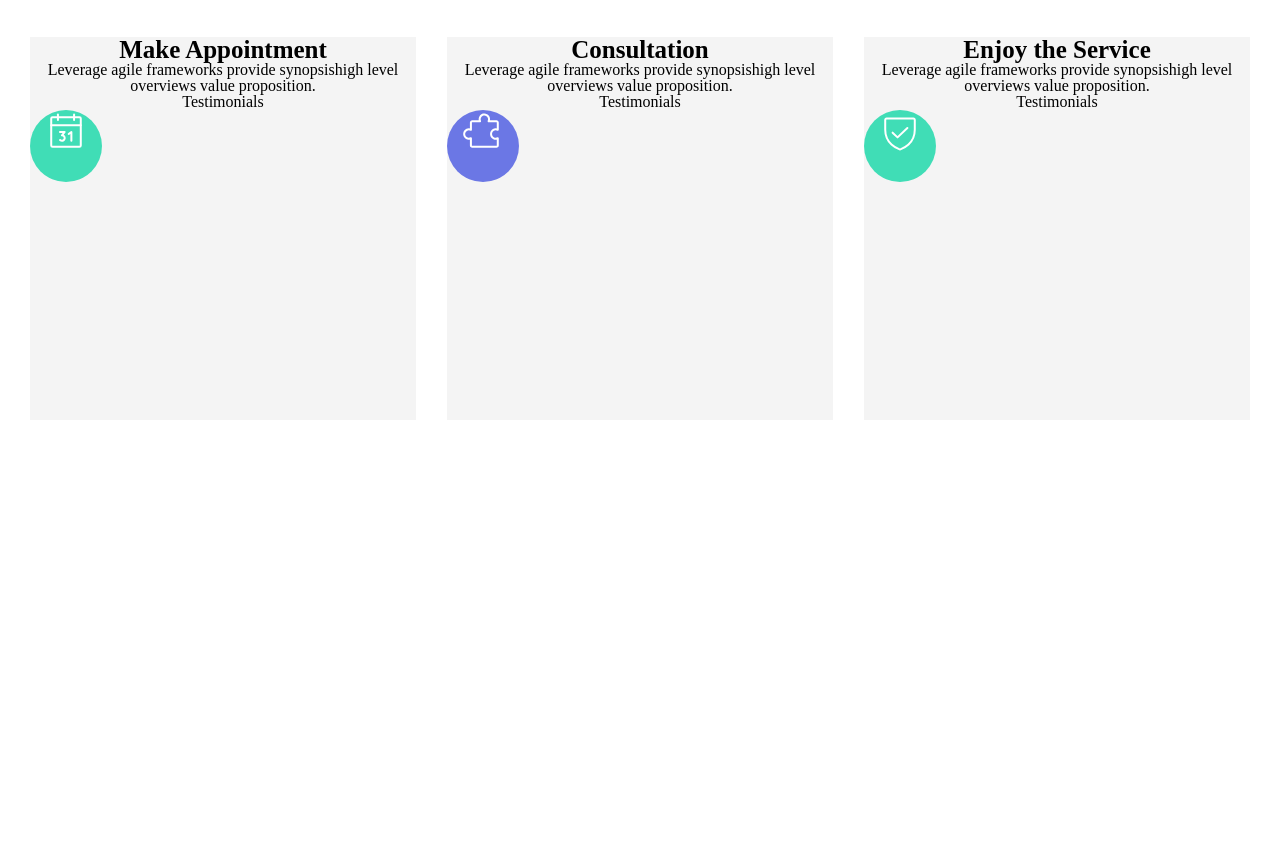
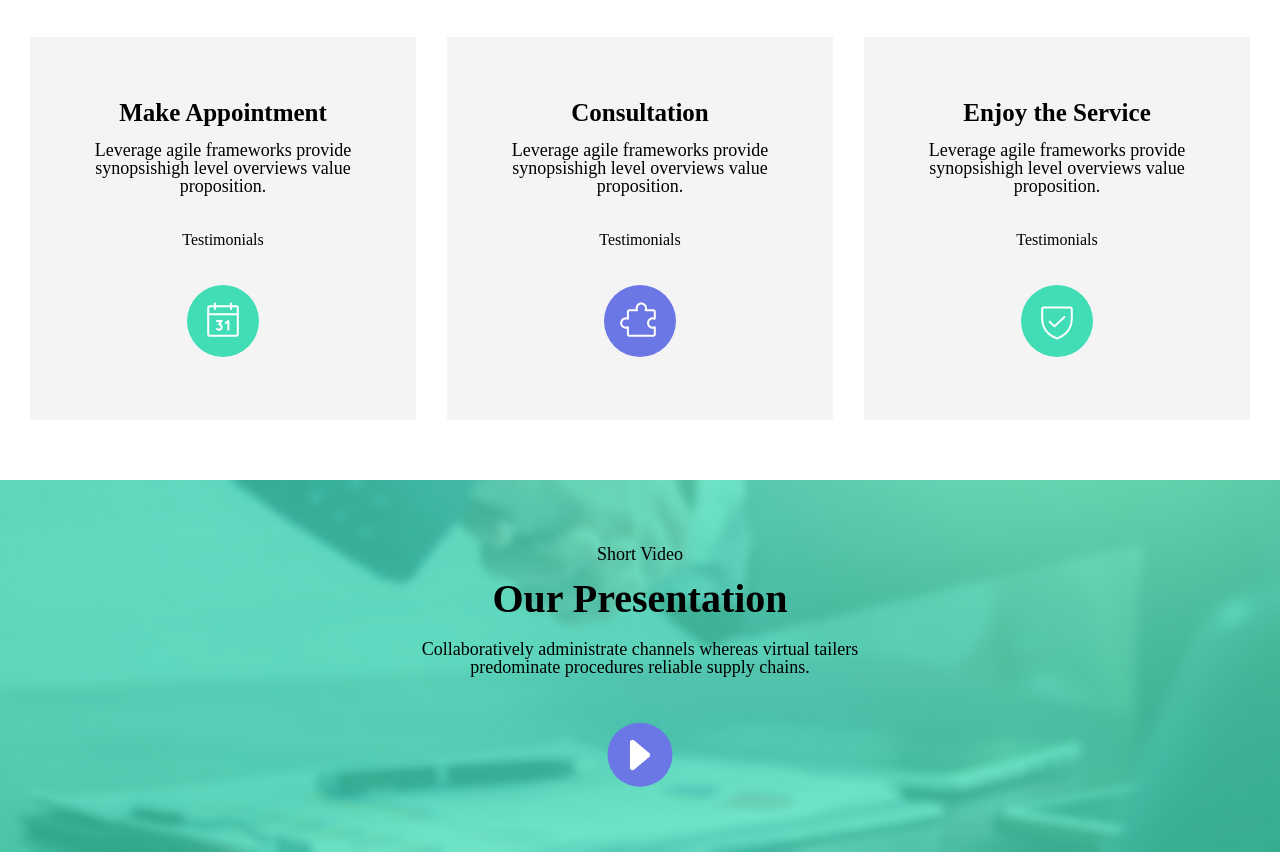
Before and after one commit to Ruska-N/Homework-7, a plain HTML site: page index.html in a window 1280 px wide. Shown: the part 332-1184 px from the top of the page. Before the commit the page ends 812 px from the top, so only its background shows below. Drawn offline with Linux system fonts and the light colour scheme.

Commit message:
last section left

```diff
--- a/css/style.css
+++ b/css/style.css
@@ -9,8 +9,6 @@
     height: 65px;
     margin: 0 auto;
     padding-top: 53px;
-    position: sticky;
-
 }
 .logo {
     margin-top: 13.5px;
@@ -55,6 +53,14 @@
 .grey-blocks {
     background-color: #F4F4F4;
     width: 386px;
+    display: flex;
+    justify-content: center;
+    align-items: center;
+    flex-direction: column;
+}
+.block-div {
+    width: 300px;
+    height: 185px;
 }
 .work-process {
     font-size: 18px;
@@ -69,15 +75,71 @@
     font-size: 25px;
     font-weight: bold;
 }
+.text-in-blocks {
+    font-size: 18px;
+    margin-top: 16px;
+    margin-bottom: 37px;
+}
 .icon-div {
     width: 72px;
     height: 72px;
     background-color: #40DDB6;
     border-radius: 50%;
+    display: flex;
+    justify-content: center;
+    align-items: center;
 }
 .icon-div2 {
     width: 72px;
     height: 72px;
     background-color: #6B77E5;
     border-radius: 50%;
+    display: flex;
+    justify-content: center;
+    align-items: center;
 }
+
+/* section 2 styles */
+.full-image {
+    width: 100%;
+    display: block;
+}
+.image-div {
+    width: 100%;
+    position: relative;
+}
+
+.text-div {
+    position: absolute;
+    text-align: center;
+    top: 50%;
+    left: 50%;
+    transform: translate(-50%, -50%);
+    width: 511px;
+    display: flex;
+    justify-content: center;
+    align-items: center;
+    flex-direction: column;
+}
+.play-div {
+    width: 64.5px;
+    height: 64.5px;
+    background-color: #6B77E5;
+    border-radius: 50%;
+    display: flex;
+    justify-content: center;
+    align-items: center;
+}
+.short-video {
+    font-size: 18px;
+}
+.present-title {
+    font-size: 40px;
+    font-weight: bold;
+    margin-top: 16px;
+    margin-bottom: 21px;
+}
+.text-on-image {
+    font-size: 18px;
+    margin-bottom: 47px;
+}
--- a/index.html
+++ b/index.html
@@ -34,38 +34,55 @@
             <h1 class="main-title">How We Work</h1>
             <div class="grey-div">
                 <div class="grey-blocks">
+                    <div class="block-div">
                         <h2 class="block-titles">Make Appointment</h2>
-                    <p>Leverage agile frameworks provide
+                        <p class="text-in-blocks">Leverage agile frameworks provide
                     synopsishigh level overviews
                     value proposition. </p>
                         <h3>Testimonials</h3>
+                    </div>
                     <div class="icon-div">
                         <img src="images/Icon-calendar.svg" alt="calendar">
                     </div>
                 </div>
-
                 <div class="grey-blocks">
+                    <div class="block-div">
                         <h2 class="block-titles">Consultation</h2>
-                    <p>Leverage agile frameworks provide
+                        <p class="text-in-blocks">Leverage agile frameworks provide
                     synopsishigh level overviews
                     value proposition. </p>
                         <h3>Testimonials</h3>
+                    </div>
                     <div class="icon-div2">
                         <img src="images/Icon-puzzle.svg" alt="puzzle">
                     </div>
                 </div>
-
                 <div class="grey-blocks">
+                    <div class="block-div">
                         <h2 class="block-titles">Enjoy the Service</h2>
-                    <p>Leverage agile frameworks provide
+                        <p class="text-in-blocks">Leverage agile frameworks provide
                     synopsishigh level overviews
                     value proposition. </p>
                         <h3>Testimonials</h3>
+                    </div>
                     <div class="icon-div">
                         <img src="images/Icon-shield.svg" alt="shield">
                     </div>
                 </div>
-
+            </div>
+        </div>
+    </section>
+    <section>
+            <div class="image-div">
+                <img src="images/Mask group.jpg" alt="full-image" class="full-image">
+                <div class="text-div">
+                    <h5 class="short-video">Short Video</h5>
+                    <h2 class="present-title">Our Presentation</h2>
+                    <p class="text-on-image">Collaboratively administrate channels whereas virtual tailers
+                        predominate procedures reliable supply chains.</p>
+                    <div class="play-div">
+                        <img src="images/icon-play.svg" alt="play-button">
+                    </div>
                 </div>
             </div>
     </section>
```
Also changed, not shown: images/Mask group.jpg (added). Lines whose indentation alone changed are shown as unchanged.
